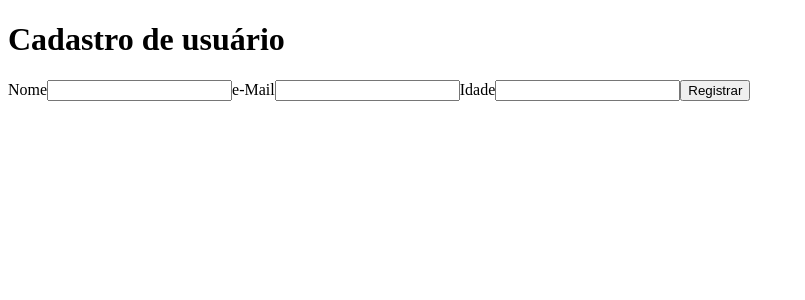
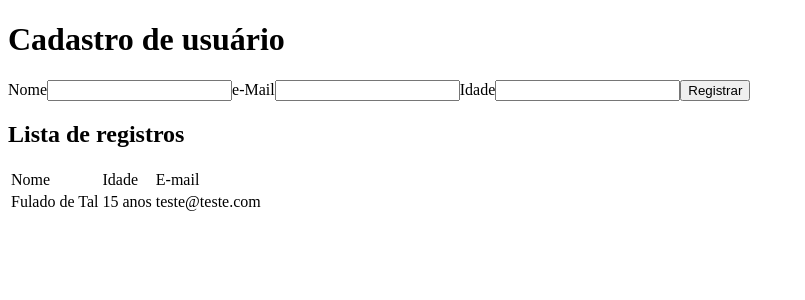
Before and after one commit to oalvesxp/nextJS-tour, a Next.js app in the folder aula05/: page / in a window 1280 px wide. Shown: the top 300 px of the page, without its empty margins (0-805 px from the left). Built offline with nearby package versions, Linux system fonts and the light colour scheme.

Commit message:
Aula 05.02 - Tabela de usuários registrados

```diff
--- a/aula05/pages/index.js
+++ b/aula05/pages/index.js
@@ -17,6 +17,21 @@ export default function HomePage() {
           <button type="submit">Registrar</button>
         </form>
       </div>
+      <div>
+        <h2>Lista de registros</h2>
+        <table>
+          <thead>
+            <td>Nome</td>
+            <td>Idade</td>
+            <td>E-mail</td>
+          </thead>
+          <tbody>
+            <td>Fulado de Tal</td>
+            <td>15 anos</td>
+            <td>teste@teste.com</td>
+          </tbody>
+        </table>
+      </div>
     </>
   )
 }
```
